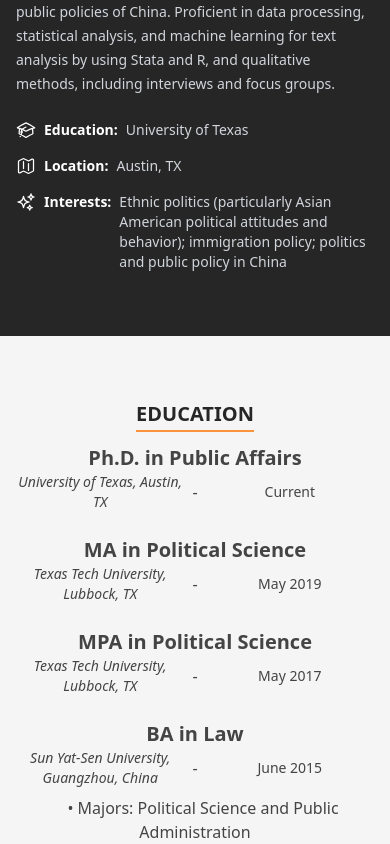
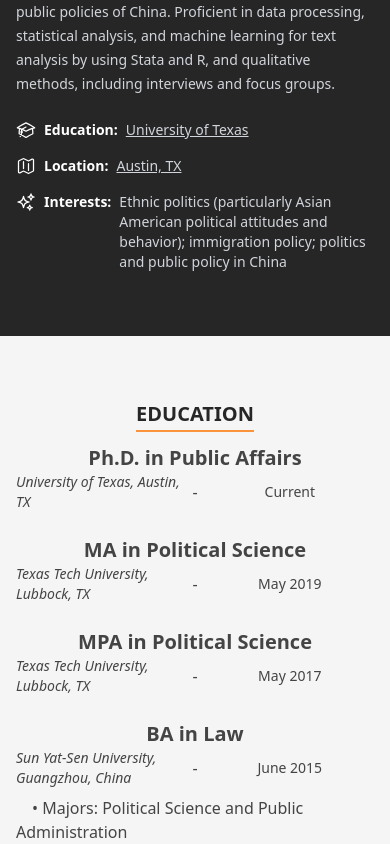
Before and after one commit to kayeechow1992/kayee.github.io, a Next.js app: page / in a window 390 px wide. Shown: the part 1180-2024 px from the top of the page. Built offline with nearby package versions, Linux system fonts and the light colour scheme.

Commit message:
Added links to about section, fixed styling in mobile view

```diff
--- a/src/components/Sections/About.tsx
+++ b/src/components/Sections/About.tsx
@@ -27,7 +27,7 @@
               <li className="col-span-1 flex  items-start gap-x-2" key={idx}>
                 {Icon && <Icon className="h-5 w-5 text-white min-w-5" />}
                 <span className="text-sm font-bold text-white">{label}:</span>
-                <span className=" text-sm text-gray-300">{text}</span>
+                <span className="text-sm text-gray-300">{text}</span>
               </li>
             ))}
           </ul>
--- a/src/components/Sections/Resume/TimelineItem.tsx
+++ b/src/components/Sections/Resume/TimelineItem.tsx
@@ -9,12 +9,12 @@
             <div className="flex flex-col pb-2">
                 <h2 className="text-xl font-bold">{title}</h2>
                 <div className="flex items-center justify-center gap-x-2 md:justify-start">
-                    <span className="flex-1 text-sm font-medium italic sm:flex-none">{location}</span>
+                    <span className="align-left flex-1 text-sm font-medium italic sm:flex-none">{location}</span>
                     <span>-</span>
                     <span className="flex-1 text-sm sm:flex-none">{date}</span>
                 </div>
             </div>
-            {content || <p/>}
+            <p className="align-left">{content || ""}</p>
         </div>
     );
 });
--- a/src/data/data.tsx
+++ b/src/data/data.tsx
@@ -80,8 +80,8 @@
 analysis, and machine learning for text analysis by using Stata and R, and qualitative methods, including
 interviews and focus groups.`,
     aboutItems: [
-        {label: 'Education', text: 'University of Texas', Icon: AcademicCapIcon},
-        {label: 'Location', text: 'Austin, TX', Icon: MapIcon},
+        {label: 'Education', text: (<a className="about-link" href="https://www.google.com/search?q=university+of+texas+at+austin+qs+ranking">University of Texas</a>), Icon: AcademicCapIcon},
+        {label: 'Location', text: (<a className="about-link" href="https://www.google.com/search?q=Austin+TX">Austin, TX</a>), Icon: MapIcon},
         {label: 'Interests', text: 'Ethnic politics (particularly Asian American political attitudes and behavior); immigration policy; politics and public policy in China', Icon: SparklesIcon},
     ],
 };
--- a/src/data/dataDef.ts
+++ b/src/data/dataDef.ts
@@ -1,5 +1,5 @@
 import {StaticImageData} from 'next/image';
-import {FC, ForwardRefExoticComponent, SVGProps} from 'react';
+import {FC, ForwardRefExoticComponent, ReactNode, SVGProps} from 'react';
 
 import {IconProps} from '../components/Icon/Icon';
 
@@ -45,7 +45,7 @@
 
 export interface AboutItem {
   label: string;
-  text: string;
+  text: string | ReactNode;
   Icon?: ForwardRefExoticComponent<Omit<SVGProps<SVGSVGElement>, 'ref'>>;
 }
 
--- a/src/globalStyles.scss
+++ b/src/globalStyles.scss
@@ -61,3 +61,15 @@
 .min-w-5 {
   min-width: 1.25rem;
 }
+
+.align-left {
+  text-align: left;
+}
+
+.about-link {
+  text-decoration: underline;
+}
+
+.about-link:hover {
+  color: rgba(249, 115, 22, var(--tw-text-opacity));
+}
```
